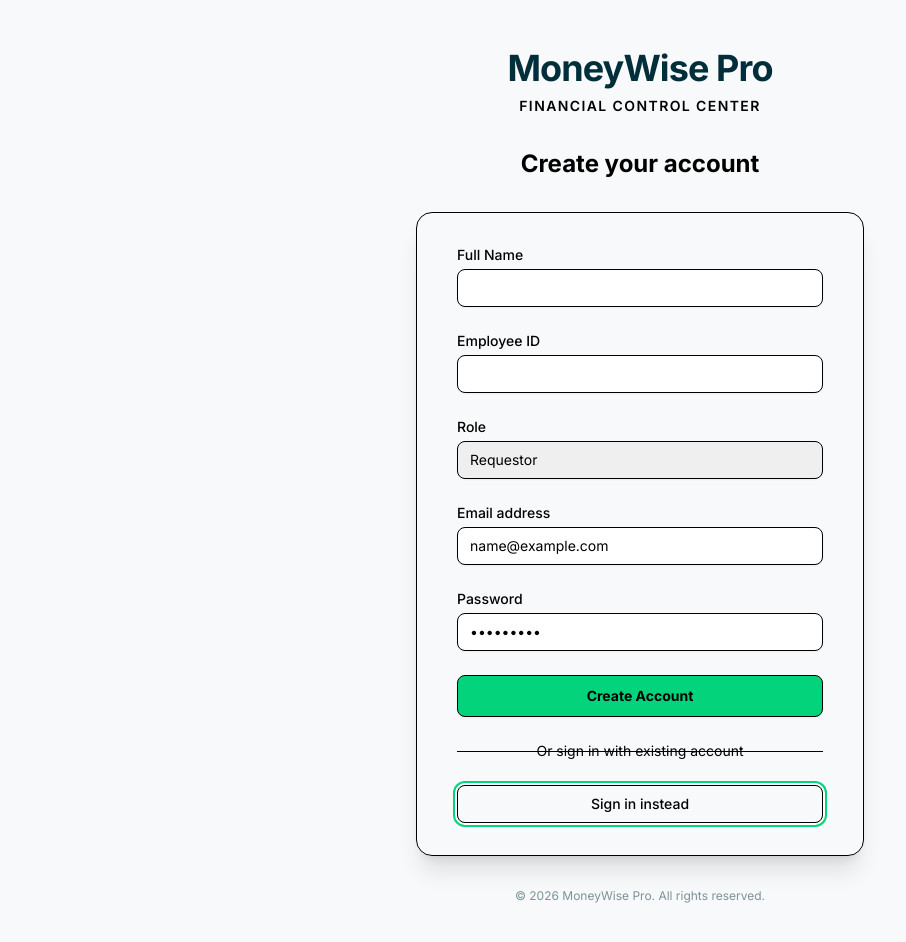
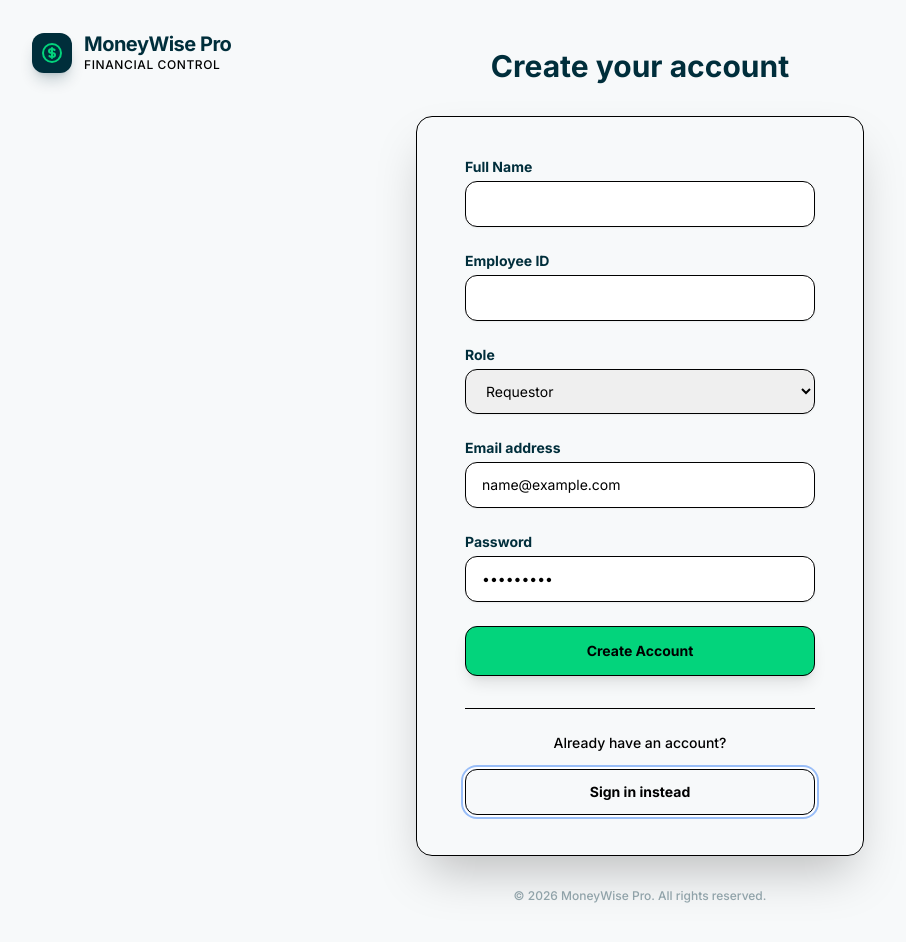
Before and after one commit to twalumbu-prog/MoneyWise-Pro, a React (Vite) app in the folder apps/web/: page /login in a window 1280 px wide. Both pictures are taken after typing "name@example.com", "Sample123" into the empty fields and a click on the button "Create an account". Shown: the top 942 px of the page, without its empty margins (0-906 px from the left). Built offline with nearby package versions, Linux system fonts and the light colour scheme; no server answers.

Commit message:
fix(ui): resolve login signup overlap and move branding

```diff
--- a/apps/web/src/pages/Login.tsx
+++ b/apps/web/src/pages/Login.tsx
@@ -55,26 +55,35 @@ export const Login: React.FC = () => {
     };
 
     return (
-        <div className="min-h-screen bg-brand-gray flex flex-col justify-center py-12 sm:px-6 lg:px-8 font-sans">
-            <div className="sm:mx-auto sm:w-full sm:max-w-md">
-                <div className="text-center">
-                    <h1 className="text-4xl font-bold text-brand-navy tracking-tight">MoneyWise Pro</h1>
-                    <p className="mt-2 text-sm text-gray-500 uppercase tracking-widest font-semibold">
-                        Financial Control Center
-                    </p>
+        <div className="min-h-screen bg-brand-gray flex flex-col justify-center py-12 sm:px-6 lg:px-8 font-sans relative">
+            {/* Navbar-style Branding */}
+            <div className="absolute top-0 left-0 w-full p-6 sm:p-8">
+                <div className="flex items-center space-x-3">
+                    <div className="h-10 w-10 bg-brand-navy rounded-xl flex items-center justify-center shadow-lg shadow-brand-navy/20">
+                        <svg className="h-6 w-6 text-brand-green" fill="none" viewBox="0 0 24 24" stroke="currentColor">
+                            <path strokeLinecap="round" strokeLinejoin="round" strokeWidth={2} d="M12 8c-1.657 0-3 .895-3 2s1.343 2 3 2 3 .895 3 2-1.343 2-3 2m0-8c1.11 0 2.08.402 2.599 1M12 8V7m0 1v8m0 0v1m0-1c-1.11 0-2.08-.402-2.599-1M21 12a9 9 0 11-18 0 9 9 0 0118 0z" />
+                        </svg>
                     </div>
-                <h2 className="mt-8 text-center text-2xl font-bold text-gray-900">
+                    <div>
+                        <h1 className="text-xl font-bold text-brand-navy tracking-tight leading-tight">MoneyWise Pro</h1>
+                        <p className="text-xs text-gray-500 font-medium tracking-wider uppercase">Financial Control</p>
+                    </div>
+                </div>
+            </div>
+
+            <div className="sm:mx-auto sm:w-full sm:max-w-md mt-12 sm:mt-0">
+                <h2 className="text-center text-3xl font-bold text-brand-navy mb-8">
                     {isSignup ? 'Create your account' : 'Sign in to continue'}
                 </h2>
             </div>
 
-            <div className="mt-8 sm:mx-auto sm:w-full sm:max-w-md">
-                <div className="bg-white py-8 px-4 shadow-xl rounded-2xl border border-gray-100 sm:px-10">
+            <div className="sm:mx-auto sm:w-full sm:max-w-md">
+                <div className="bg-white py-10 px-6 shadow-2xl shadow-gray-200/50 rounded-2xl border border-gray-100 sm:px-12">
                     <form className="space-y-6" onSubmit={isSignup ? handleSignup : handleLogin}>
                         {isSignup && (
                             <>
                                 <div>
-                                    <label htmlFor="name" className="block text-sm font-medium text-gray-700">
+                                    <label htmlFor="name" className="block text-sm font-bold text-brand-navy mb-1">
                                         Full Name
                                     </label>
                                     <div className="mt-1">
@@ -83,14 +92,14 @@ export const Login: React.FC = () => {
                                             name="name"
                                             type="text"
                                             required
-                                            className="appearance-none block w-full px-3 py-2 border border-gray-300 rounded-lg shadow-sm placeholder-gray-400 focus:outline-none focus:ring-brand-green focus:border-brand-green sm:text-sm transition-colors"
+                                            className="appearance-none block w-full px-4 py-3 border border-gray-200 rounded-xl shadow-sm placeholder-gray-400 focus:outline-none focus:ring-2 focus:ring-brand-green/20 focus:border-brand-green sm:text-sm transition-all"
                                             value={name}
                                             onChange={(e) => setName(e.target.value)}
                                         />
                                     </div>
                                 </div>
                                 <div>
-                                    <label htmlFor="employee-id" className="block text-sm font-medium text-gray-700">
+                                    <label htmlFor="employee-id" className="block text-sm font-bold text-brand-navy mb-1">
                                         Employee ID
                                     </label>
                                     <div className="mt-1">
@@ -99,28 +108,26 @@ export const Login: React.FC = () => {
                                             name="employeeId"
                                             type="text"
                                             required
-                                            className="appearance-none block w-full px-3 py-2 border border-gray-300 rounded-lg shadow-sm placeholder-gray-400 focus:outline-none focus:ring-brand-green focus:border-brand-green sm:text-sm transition-colors"
+                                            className="appearance-none block w-full px-4 py-3 border border-gray-200 rounded-xl shadow-sm placeholder-gray-400 focus:outline-none focus:ring-2 focus:ring-brand-green/20 focus:border-brand-green sm:text-sm transition-all"
                                             value={employeeId}
                                             onChange={(e) => setEmployeeId(e.target.value)}
                                         />
                                     </div>
                                 </div>
                                 <div>
-                                    <label htmlFor="role" className="block text-sm font-medium text-gray-700">
+                                    <label htmlFor="role" className="block text-sm font-bold text-brand-navy mb-1">
                                         Role
                                     </label>
                                     <div className="mt-1">
                                         <select
                                             id="role"
                                             name="role"
-                                            required
-                                            className="appearance-none block w-full px-3 py-2 border border-gray-300 rounded-lg shadow-sm placeholder-gray-400 focus:outline-none focus:ring-brand-green focus:border-brand-green sm:text-sm transition-colors"
+                                            className="block w-full px-4 py-3 border border-gray-200 rounded-xl shadow-sm focus:outline-none focus:ring-2 focus:ring-brand-green/20 focus:border-brand-green sm:text-sm transition-all"
                                             value={role}
                                             onChange={(e) => setRole(e.target.value)}
                                         >
                                             <option value="REQUESTOR">Requestor</option>
-                                            <option value="AUTHORISER">Authoriser</option>
-                                            <option value="ACCOUNTANT">Accountant</option>
+                                            <option value="APPROVER">Approver</option>
                                             <option value="CASHIER">Cashier</option>
                                             <option value="ADMIN">Admin</option>
                                         </select>
@@ -130,7 +137,7 @@ export const Login: React.FC = () => {
                         )}
 
                         <div>
-                            <label htmlFor="email" className="block text-sm font-medium text-gray-700">
+                            <label htmlFor="email" className="block text-sm font-bold text-brand-navy mb-1">
                                 Email address
                             </label>
                             <div className="mt-1">
@@ -140,7 +147,7 @@ export const Login: React.FC = () => {
                                     type="email"
                                     autoComplete="email"
                                     required
-                                    className="appearance-none block w-full px-3 py-2 border border-gray-300 rounded-lg shadow-sm placeholder-gray-400 focus:outline-none focus:ring-brand-green focus:border-brand-green sm:text-sm transition-colors"
+                                    className="appearance-none block w-full px-4 py-3 border border-gray-200 rounded-xl shadow-sm placeholder-gray-400 focus:outline-none focus:ring-2 focus:ring-brand-green/20 focus:border-brand-green sm:text-sm transition-all"
                                     value={email}
                                     onChange={(e) => setEmail(e.target.value)}
                                 />
@@ -148,7 +155,7 @@ export const Login: React.FC = () => {
                         </div>
 
                         <div>
-                            <label htmlFor="password" className="block text-sm font-medium text-gray-700">
+                            <label htmlFor="password" className="block text-sm font-bold text-brand-navy mb-1">
                                 Password
                             </label>
                             <div className="mt-1">
@@ -159,7 +166,7 @@ export const Login: React.FC = () => {
                                     autoComplete="current-password"
                                     required
                                     minLength={6}
-                                    className="appearance-none block w-full px-3 py-2 border border-gray-300 rounded-lg shadow-sm placeholder-gray-400 focus:outline-none focus:ring-brand-green focus:border-brand-green sm:text-sm transition-colors"
+                                    className="appearance-none block w-full px-4 py-3 border border-gray-200 rounded-xl shadow-sm placeholder-gray-400 focus:outline-none focus:ring-2 focus:ring-brand-green/20 focus:border-brand-green sm:text-sm transition-all"
                                     value={password}
                                     onChange={(e) => setPassword(e.target.value)}
                                 />
@@ -167,16 +174,15 @@ export const Login: React.FC = () => {
                         </div>
 
                         {message && (
-                            <div className={`rounded-lg p-4 ${message.includes('Error') ? 'bg-red-50 text-red-700 border border-red-100' : 'bg-green-50 text-green-700 border border-green-100'}`}>
-                                <p className="text-sm font-medium">{message}</p>
+                            <div className={`rounded-xl p-4 flex items-center ${message.includes('Error') ? 'bg-red-50 text-red-700 border border-red-100' : 'bg-green-50 text-green-700 border border-green-100'}`}>
+                                <p className="text-sm font-bold">{message}</p>
                             </div>
                         )}
 
-                        <div>
                         <button
                             type="submit"
                             disabled={loading}
-                                className="w-full flex justify-center py-2.5 px-4 border border-transparent rounded-lg shadow-sm text-sm font-bold text-white bg-brand-green hover:bg-green-600 focus:outline-none focus:ring-2 focus:ring-offset-2 focus:ring-brand-green disabled:opacity-50 disabled:cursor-not-allowed transition-all transform hover:-translate-y-0.5"
+                            className="w-full flex justify-center py-3.5 px-4 border border-transparent rounded-xl shadow-lg shadow-green-200 text-sm font-bold text-white bg-brand-green hover:bg-green-600 focus:outline-none focus:ring-2 focus:ring-offset-2 focus:ring-brand-green disabled:opacity-50 disabled:cursor-not-allowed transition-all transform hover:-translate-y-0.5 active:translate-y-0"
                         >
                             {loading ? (
                                 <Loader2 className="h-5 w-5 animate-spin" />
@@ -184,35 +190,32 @@ export const Login: React.FC = () => {
                                 isSignup ? 'Create Account' : 'Sign In'
                             )}
                         </button>
-                        </div>
                     </form>
 
-                    <div className="mt-6">
+                    <div className="mt-8 pt-6 border-t border-gray-100">
                         <div className="relative">
                             <div className="absolute inset-0 flex items-center">
-                                <div className="w-full border-t border-gray-200" />
+                                {/* Transparent spacing layer to prevent overlap */}
                             </div>
-                            <div className="relative flex justify-center text-sm">
-                                <span className="px-2 bg-white text-gray-500">
-                                    {isSignup ? 'Or sign in with existing account' : 'New to MoneyWise Pro?'}
+                            <div className="relative flex justify-center text-sm mb-4">
+                                <span className="bg-white px-3 text-gray-500 font-medium">
+                                    {isSignup ? 'Already have an account?' : 'New to MoneyWise Pro?'}
                                 </span>
                             </div>
                         </div>
 
-                        <div className="mt-6">
                         <button
                             onClick={() => {
                                 setIsSignup(!isSignup);
                                 setMessage('');
                             }}
-                                className="w-full flex justify-center py-2 px-4 border border-gray-300 rounded-lg shadow-sm text-sm font-medium text-gray-700 bg-white hover:bg-gray-50 focus:outline-none focus:ring-2 focus:ring-offset-2 focus:ring-brand-green transition-colors"
+                            className="w-full flex justify-center py-3 px-4 border border-gray-200 rounded-xl shadow-sm text-sm font-bold text-gray-700 bg-white hover:bg-gray-50 focus:outline-none focus:ring-2 focus:ring-offset-2 focus:ring-gray-200 transition-all"
                         >
                             {isSignup ? 'Sign in instead' : 'Create an account'}
                         </button>
                     </div>
                 </div>
-                </div>
-                <div className="mt-8 text-center text-xs text-brand-navy opacity-50">
+                <div className="mt-8 text-center text-xs text-brand-navy/40 font-medium">
                     &copy; {new Date().getFullYear()} MoneyWise Pro. All rights reserved.
                 </div>
             </div>
```
Lines whose indentation alone changed are shown as unchanged.
